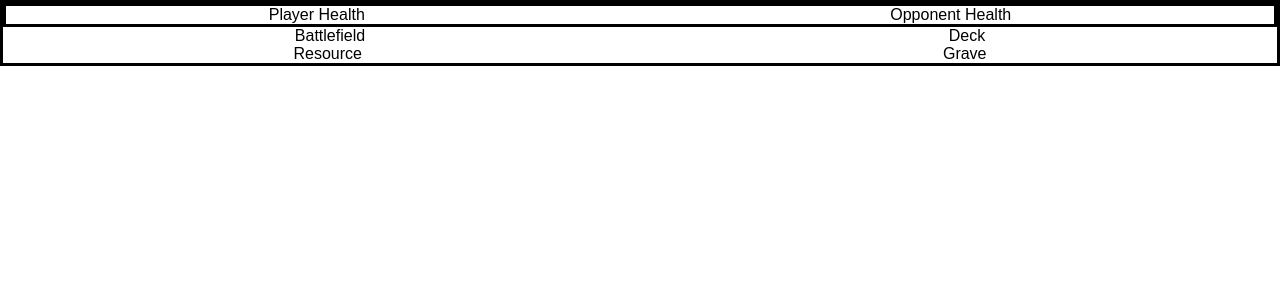
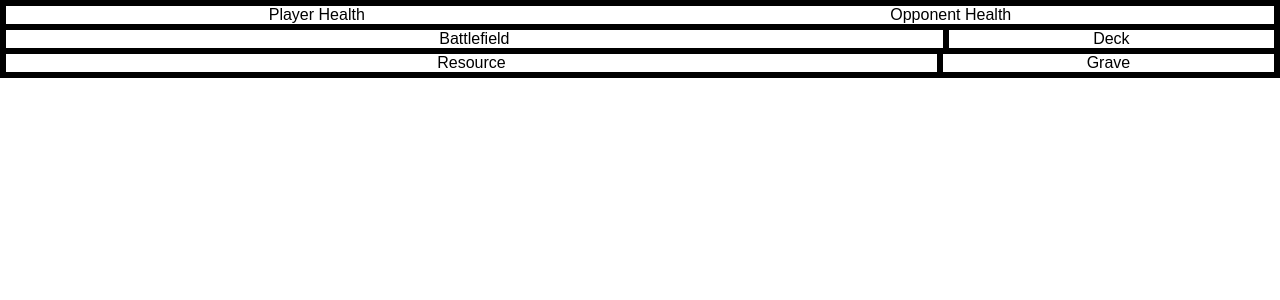
Before and after one commit to Darth-Arminius/Star-Wars-Generals, a React (Create React App) app: page /battle in a window 1280 px wide. Shown: the top 300 px of the page. Built offline with nearby package versions, Linux system fonts and the light colour scheme.

Commit message:
Add styling basis
To battle-view to visually represent the play space and battlefield.

```diff
--- a/src/components/battle-view/battlefield/index.js
+++ b/src/components/battle-view/battlefield/index.js
@@ -2,7 +2,7 @@ import * as React from 'react';
 import './index.css';
 
 const Battlefield = () => (
-  <div>
+  <div className='border battlefield'>
     Battlefield
   </div>
 );
--- a/src/components/battle-view/deck/index.js
+++ b/src/components/battle-view/deck/index.js
@@ -2,7 +2,7 @@ import * as React from 'react';
 import './index.css';
 
 const Deck = () => (
-  <div>
+  <div className='border deck'>
     Deck
   </div>
 );
--- a/src/components/battle-view/grave/index.js
+++ b/src/components/battle-view/grave/index.js
@@ -2,7 +2,7 @@ import * as React from 'react';
 import './index.css';
 
 const Grave = () => (
-  <div>
+  <div className='border deck'>
     Grave
   </div>
 );
--- a/src/components/battle-view/health/index.css
+++ b/src/components/battle-view/health/index.css
@@ -1,9 +1,4 @@
-.border {
-  border: solid black;
-  text-align: center;
-}
-
-.flex-row {
+.health-flex-row {
   display: flex;
   flex-direction: row;
   justify-content: space-around;
--- a/src/components/battle-view/health/index.js
+++ b/src/components/battle-view/health/index.js
@@ -2,7 +2,7 @@ import * as React from 'react';
 import './index.css';
 
 const Health = () => (
-  <div className='border flex-row'>
+  <div className='border health-flex-row'>
     <div>Player Health</div>
     <div>Opponent Health</div>
   </div>
--- a/src/components/battle-view/index.css
+++ b/src/components/battle-view/index.css
@@ -2,7 +2,23 @@
   border: solid black;
 }
 
-.flex-row {
+.battle-view-flex-row {
   display: flex;
   flex-direction: row;
 }
+
+.battlefield {
+  flex: 3 1 auto;
+}
+
+.deck {
+  flex: 1 1 auto;
+}
+
+.resource {
+  flex: 3 1 auto;
+}
+
+.grave {
+  flex: 1 1 auto;
+}
--- a/src/components/battle-view/index.js
+++ b/src/components/battle-view/index.js
@@ -11,11 +11,11 @@ export default class BattleView extends React.PureComponent {
     return (
       <div className='border'>
         <Health/>
-        <div className='flex-row'>
+        <div className='battle-view-flex-row'>
           <Battlefield/>
           <Deck/>
         </div>
-        <div className='flex-row'>
+        <div className='battle-view-flex-row'>
           <Resource/>
           <Grave/>
         </div>
--- a/src/components/battle-view/resource/index.js
+++ b/src/components/battle-view/resource/index.js
@@ -2,7 +2,7 @@ import * as React from 'react';
 import './index.css';
 
 const Resource = () => (
-  <div>
+  <div className='border resource'>
     Resource
   </div>
 );
```
